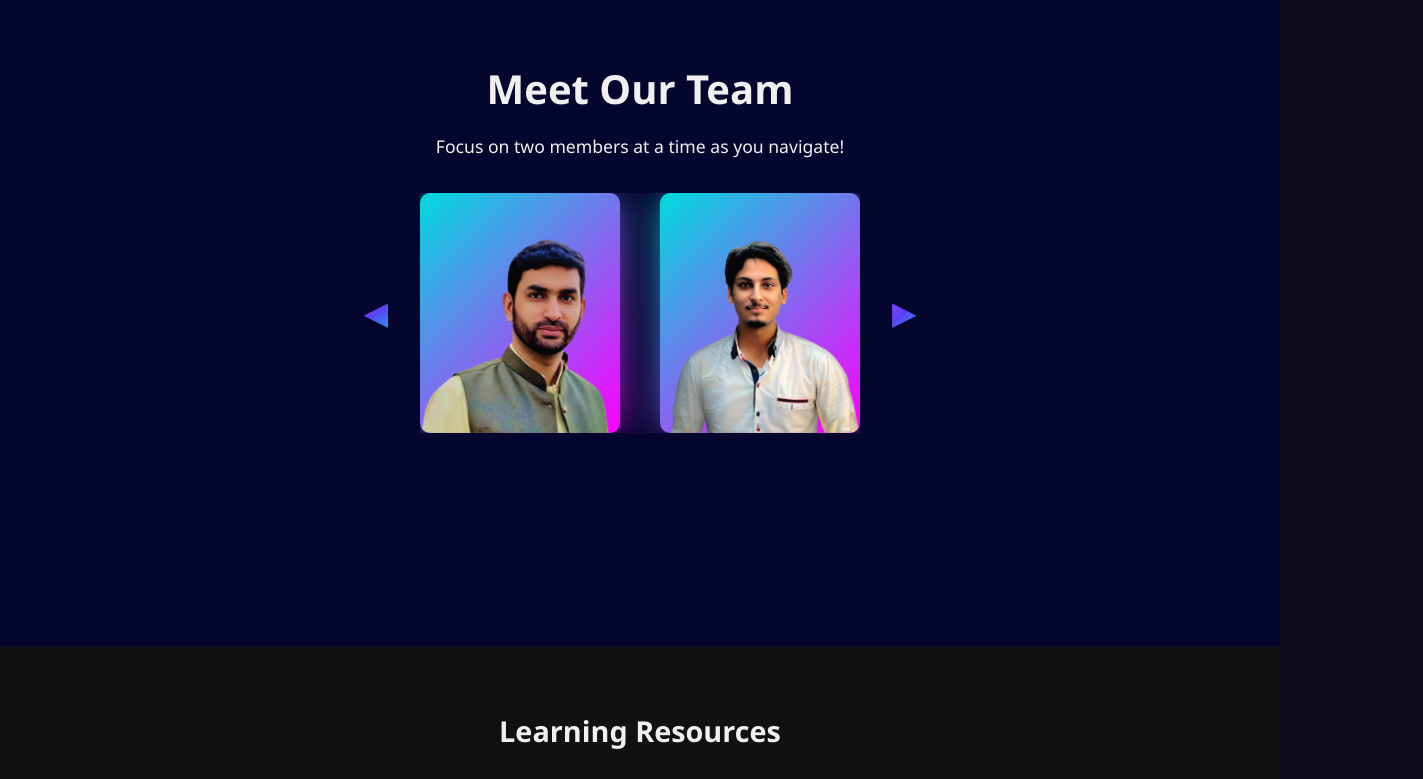
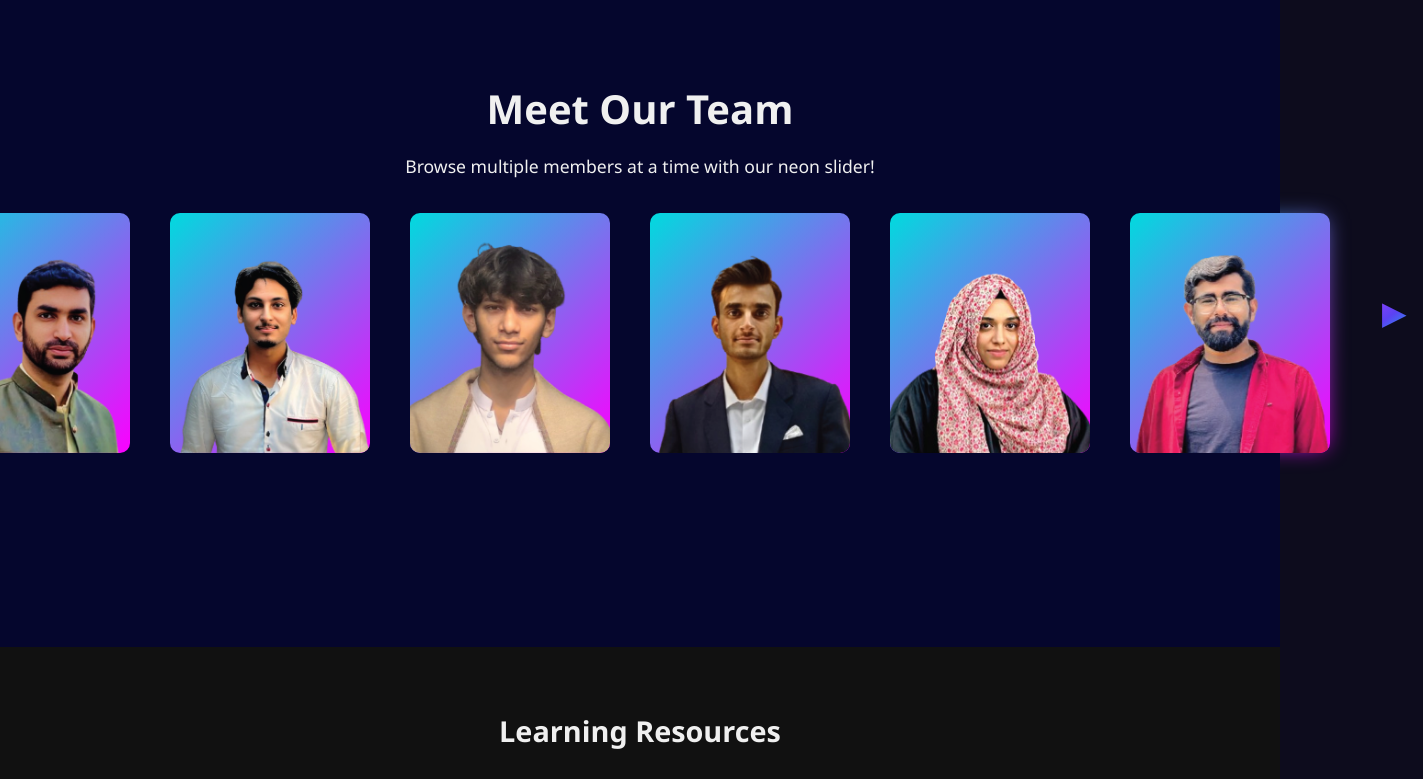
Before and after one commit to Hassan-Ali-Mehdi-3024/Superior-AI-Society, a plain HTML site: page index.html in a window 1280 px wide. Shown: the part 1600-2379 px from the top of the page, 1423 px wide, since content can reach past the window. Drawn offline with Linux system fonts and the light colour scheme.

Commit message:
Final Slider

```diff
--- a/index.html
+++ b/index.html
@@ -1,5 +1,6 @@
 <!DOCTYPE html>
 <html lang="en">
+
 <head>
   <meta charset="UTF-8" />
   <meta name="viewport" content="width=device-width, initial-scale=1.0" />
@@ -7,6 +8,7 @@
   <!-- Link to your CSS file -->
   <link rel="stylesheet" href="styles.css" />
 </head>
+
 <body class="dark-theme">
 
   <!--
@@ -126,18 +128,16 @@
 
     <section id="team" class="team-section">
       <h2>Meet Our Team</h2>
-      <p>Focus on two members at a time as you navigate!</p>
+      <p>Browse multiple members at a time with our neon slider!</p>
 
-      <!-- Carousel Container with Arrows -->
       <div class="carousel-wrapper">
         <!-- Left Arrow -->
         <button id="prevBtn" class="arrow neon-arrow">&#9664;</button>
 
-        <!-- Visible window (mask) for the slides -->
+        <!-- The "window" that shows multiple slides -->
         <div class="carousel-viewport">
-          <!-- The slides container (will move left/right via translateX) -->
+          <!-- Slides container that we'll translate in JS -->
           <div class="slides">
-
             <!-- Slide 1 -->
             <div class="slide" data-index="0">
               <div class="card-container">
@@ -227,8 +227,6 @@
                 </div>
               </div>
             </div>
-
-            <!-- Add more slides if you have more members -->
           </div><!-- .slides -->
         </div><!-- .carousel-viewport -->
 
@@ -236,7 +234,6 @@
         <button id="nextBtn" class="arrow neon-arrow">&#9654;</button>
       </div><!-- .carousel-wrapper -->
     </section>
-
 
     <!-- ---------- LEARNING SECTION ---------- -->
     <section id="learning" class="learning-section">
@@ -306,7 +303,7 @@
       <h2>Society Blog</h2>
       <p>
         Here you’ll find articles, news, and updates from our members.
-        <br/>
+        <br />
         <em>Interested in contributing?</em> Reach out to
         <a href="mailto:ai.society@superioruni.edu">ai.society@superioruni.edu</a>.
       </p>
@@ -337,67 +334,58 @@
   <script>
     document.getElementById('year').textContent = new Date().getFullYear();
   </script>
+<script>
+  // The container with all .slide elements
+  const slidesContainer = document.querySelector('.slides');
+  // Buttons
+  const prevBtn = document.getElementById('prevBtn');
+  const nextBtn = document.getElementById('nextBtn');
 
-<script>
-  // All .slide elements
-  const slides = document.querySelectorAll('.slide');
-  // We want two slides in the center at any time
-  let centerIndex = 0; // The first of the two center slides
+  // Each slide is effectively 220px wide: width:200 + margin-right:20 (or slides gap)
+  const slideWidth = 220;
 
-  // The container we translate horizontally
-  const slidesContainer = document.querySelector('.slides');
+  // ----- NEXT BUTTON -----
+  function showNext() {
+    slidesContainer.style.transition = 'transform 0.3s ease-in-out';
+    slidesContainer.style.transform = `translateX(-${slideWidth}px)`;
 
-  // The width (in px) of each .slide (including margin)
-  // Must match the CSS exactly for a perfect alignment
-  const slideWidth = 220; // We'll define 200px card + 20px margin/gap in CSS
-  // Alternatively, measure dynamically: e.g. slides[0].getBoundingClientRect().width
-
-  function updateSlides() {
-    const total = slides.length;
-
-    // The second center slide
-    const nextCenter = (centerIndex + 1) % total;
-
-    // 1. Highlight two center slides, scale them to 100%, others to 80%
-    slides.forEach((slide, i) => {
-      if (i === centerIndex || i === nextCenter) {
-        slide.style.transform = 'scale(1)';
-        slide.style.opacity = '1';
-        slide.style.zIndex = '2';
-      } else {
-        slide.style.transform = 'scale(0.8)';
-        slide.style.opacity = '0.8';
-        slide.style.zIndex = '1';
-      }
-    });
-
-    // 2. Move the .slides container so that the two center slides appear in the middle
-    // We'll shift by 'centerIndex * slideWidth'
-    // so the slide at centerIndex moves left.
-    // This puts [centerIndex, centerIndex+1] near center.
-    slidesContainer.style.transform = `translateX(${-centerIndex * slideWidth}px)`;
+    // After animation ends, reorder first slide to the end
+    slidesContainer.addEventListener('transitionend', handleNextTransition, { once: true });
   }
 
-  function showPrev() {
-    // Move backward by 1
-    centerIndex = (centerIndex - 1 + slides.length) % slides.length;
-    updateSlides();
+  function handleNextTransition() {
+    // Move the first .slide to the end
+    const firstSlide = slidesContainer.firstElementChild;
+    slidesContainer.appendChild(firstSlide);
+
+    // Instantly reset transform to 0 so there's no visible jump
+    slidesContainer.style.transition = 'none';
+    slidesContainer.style.transform = 'translateX(0)';
   }
 
-  function showNext() {
-    // Move forward by 1
-    centerIndex = (centerIndex + 1) % slides.length;
-    updateSlides();
+  // ----- PREV BUTTON -----
+  function showPrev() {
+    // Immediately move last .slide to the front
+    const lastSlide = slidesContainer.lastElementChild;
+    slidesContainer.insertBefore(lastSlide, slidesContainer.firstElementChild);
+
+    // Put the container at -220px (no transition)
+    slidesContainer.style.transition = 'none';
+    slidesContainer.style.transform = `translateX(-${slideWidth}px)`;
+
+    // Force a layout reflow so browser registers the new transform
+    void slidesContainer.offsetWidth;
+
+    // Animate from -220px back to 0
+    slidesContainer.style.transition = 'transform 0.3s ease-in-out';
+    slidesContainer.style.transform = 'translateX(0)';
   }
 
-  document.getElementById('prevBtn').addEventListener('click', showPrev);
-  document.getElementById('nextBtn').addEventListener('click', showNext);
-
-  // Initial display
-  updateSlides();
+  // Hook up the arrows
+  nextBtn.addEventListener('click', showNext);
+  prevBtn.addEventListener('click', showPrev);
 </script>
 
+</body>
 
-
-</body>
 </html>
--- a/styles.css
+++ b/styles.css
@@ -8,16 +8,21 @@
   padding: 0;
   box-sizing: border-box;
 }
+
 html {
   scroll-behavior: smooth;
 }
+
 body {
   font-family: "Poppins", "Segoe UI", Tahoma, Geneva, Verdana, sans-serif;
   transition: background-color 0.5s ease, color 0.5s ease;
-    background-color: #0d0c1d; /* Default dark background */
-    color: #f0f0f0;            /* Default light text */
+  background-color: #0d0c1d;
+  /* Default dark background */
+  color: #f0f0f0;
+  /* Default light text */
   min-height: 100vh;
 }
+
 /*
     =================================================
                   THEME TOGGLE
@@ -26,7 +31,8 @@ body {
 .theme-toggle-label {
   position: fixed;
   top: 1rem;
-    right: 8rem; /* Leaves space for the register button on the far right */
+  right: 8rem;
+  /* Leaves space for the register button on the far right */
   cursor: pointer;
   background: linear-gradient(45deg, #10c8ff, #845ef7);
   padding: 0.5rem 1rem;
@@ -35,9 +41,11 @@ body {
   z-index: 9999;
   transition: opacity 0.3s ease;
 }
+
 .theme-toggle-label:hover {
   opacity: 0.8;
 }
+
 .toggle-text {
   user-select: none;
 }
@@ -48,18 +56,23 @@ body {
     This is a pure CSS technique but won't "remember"
     the setting once you leave/refresh the page.
   */
-  #theme-toggle:checked ~ body {
-    background-color: #f6f6f6; /* Light background */
-    color: #2c2c2c;            /* Dark text */
+#theme-toggle:checked~body {
+  background-color: #f6f6f6;
+  /* Light background */
+  color: #2c2c2c;
+  /* Dark text */
 }
-  #theme-toggle:checked ~ body header,
-  #theme-toggle:checked ~ body footer {
+
+#theme-toggle:checked~body header,
+#theme-toggle:checked~body footer {
   background-color: #f0f0f0;
 }
-  #theme-toggle:checked ~ body .main-navbar {
+
+#theme-toggle:checked~body .main-navbar {
   background-color: rgba(255, 255, 255, 0.8);
 }
-  #theme-toggle:checked ~ body .cta-btn {
+
+#theme-toggle:checked~body .cta-btn {
   color: #fff;
   background: linear-gradient(45deg, #845ef7, #10c8ff);
 }
@@ -95,7 +108,8 @@ body {
 .register-popup-form {
   display: none;
   position: fixed;
-    top: 50%; left: 50%;
+  top: 50%;
+  left: 50%;
   transform: translate(-50%, -50%);
   background: #222;
   padding: 2rem;
@@ -106,10 +120,11 @@ body {
 }
 
 /* If #register-popup is checked, show the overlay and form */
-  #register-popup:checked ~ .register-popup-overlay {
+#register-popup:checked~.register-popup-overlay {
   display: block;
 }
-  #register-popup:checked ~ .register-popup-form {
+
+#register-popup:checked~.register-popup-form {
   display: block;
 }
 
@@ -123,6 +138,7 @@ body {
   color: #fff;
   text-decoration: none;
 }
+
 .close-register-popup:hover {
   opacity: 0.8;
 }
@@ -133,14 +149,17 @@ body {
   flex-direction: column;
   gap: 1rem;
 }
+
 .register-popup-form form label {
   font-weight: 600;
 }
+
 .register-popup-form form input {
   padding: 0.5rem;
   border: 1px solid #ccc;
   border-radius: 4px;
 }
+
 .register-popup-form form button {
   background: linear-gradient(45deg, #10c8ff, #845ef7);
   color: #fff;
@@ -149,6 +168,7 @@ body {
   border-radius: 4px;
   cursor: pointer;
 }
+
 .register-popup-form form button:hover {
   background: linear-gradient(45deg, #845ef7, #10c8ff);
 }
@@ -162,10 +182,11 @@ header {
   position: sticky;
   top: 0;
   z-index: 999;
-  background: url('home-bg.jpg') center/cover no-repeat fixed; /* Same background as hero section */
+  background: linear-gradient(144deg, rgba(10, 10, 50, 0.8), rgba(20, 20, 60, 0.8) 50%, rgba(30, 30, 70, 0.8));
   backdrop-filter: blur(10px);
-  box-shadow: 0 4px 6px rgba(0, 0, 0, 0.1);
+  box-shadow: 0 4px 6px rgba(0, 0, 0, 0.2);
 }
+
 .main-navbar {
   display: flex;
   align-items: center;
@@ -174,7 +195,8 @@ header {
 }
 
 .nav-logo img {
-  height: 50px; /* Adjust logo size */
+  height: 50px;
+  /* Adjust logo size */
 }
 
 .nav-links {
@@ -182,7 +204,8 @@ header {
   display: flex;
   align-items: center;
   gap: 1.5rem;
-  margin: 0 auto; /* Center the nav items */
+  margin: 0 auto;
+  /* Center the nav items */
 }
 
 .nav-links a {
@@ -218,11 +241,15 @@ header {
   .main-navbar {
     padding: 0.75rem 1.5rem;
   }
+
   .nav-logo img {
-    height: 40px; /* Adjust logo size for smaller screens */
+    height: 40px;
+    /* Adjust logo size for smaller screens */
   }
+
   .nav-links {
-    display: none; /* For a simple approach, hide links on smaller screens (expand later with a hamburger menu) */
+    display: none;
+    /* For a simple approach, hide links on smaller screens (expand later with a hamburger menu) */
   }
 }
 
@@ -230,10 +257,13 @@ header {
   .main-navbar {
     padding: 0.5rem 1rem;
   }
+
   .nav-logo img {
-    height: 40px; /* Adjust logo size for even smaller screens */
+    height: 40px;
+    /* Adjust logo size for even smaller screens */
   }
 }
+
 /*
   =================================================
           HOME SECTION
@@ -261,6 +291,7 @@ header {
     min-height: 50vh;
   }
 }
+
 .home-content {
   max-width: 50%;
   padding: 1rem;
@@ -269,10 +300,12 @@ header {
   flex-direction: column;
   align-items: center;
 }
+
 .home-content h1 {
   font-size: 2rem;
   margin-bottom: 0.8rem;
 }
+
 .home-content hr {
   height: 3px;
   width: 20%;
@@ -281,15 +314,18 @@ header {
   box-shadow: 0 0 10px #845ef7, 0 0 20px #845ef7, 0 0 30px #845ef7;
   margin: 0.5rem auto 1rem auto;
 }
+
 .home-content p {
   font-size: 1.1rem;
   max-width: 600px;
   margin: 1.5rem auto 1.7rem auto;
   line-height: 1.5rem;
 }
-.home-content button{
+
+.home-content button {
   font-family: poppins;
 }
+
 .cta-btn {
   position: relative;
   width: 120px;
@@ -307,6 +343,7 @@ header {
   cursor: pointer;
   text-decoration: none;
 }
+
 .cta-btn::before {
   content: '';
   position: absolute;
@@ -322,6 +359,7 @@ header {
   pointer-events: none;
   transition: all 0.6s cubic-bezier(0.175, 0.885, 0.32, 1.275);
 }
+
 .cta-btn::after {
   content: "";
   z-index: -1;
@@ -331,12 +369,15 @@ header {
   transform: translate3d(0, 0, 0) scale(0.95);
   filter: blur(20px);
 }
+
 .cta-btn:hover::after {
   filter: blur(30px);
 }
+
 .cta-btn:hover::before {
   transform: rotate(-180deg);
 }
+
 .cta-btn:active::before {
   scale: 0.7;
 }
@@ -346,12 +387,14 @@ header {
     flex-direction: column;
     padding: 1rem;
   }
+
   .home-content {
     max-width: 100%;
     padding: 1rem;
     margin: 0 auto;
   }
 }
+
 /*
     =================================================
                   ABOUT SECTION
@@ -427,9 +470,7 @@ header {
   line-height: 1.5;
 }
 
-/* =============================
-   TEAM SECTION CAROUSEL
-   ============================= */
+/* TEAM SECTION SINGLE-ITEM SLIDER */
 .team-section {
   width: 100%;
   min-height: 100vh;
@@ -454,7 +495,7 @@ header {
   font-size: 1.1rem;
 }
 
-  /* The container for the entire slider (arrows + viewport) */
+/* WRAPPER for the entire slider (arrows + viewport) */
 .carousel-wrapper {
   display: flex;
   align-items: center;
@@ -463,26 +504,25 @@ header {
   position: relative;
 }
 
-  /* The visible window that hides overflowing slides */
-  .carousel-viewport {
-    width: 440px; /* Enough to show two slides at once (2 * 220px) */
-    overflow: hidden;
+/* Only enough width for a single slide in view */
+.carousel-viewport.multi-slides {
+  width: 660px; /* For 3 slides at once: each slide is ~220px wide (200 + 20 gap) */
+  margin: 0 auto; /* centers horizontally if desired */
 }
 
 /* The container for all slides in a row */
 .slides {
   display: flex;
-    gap: 20px; /* This gap is part of the total width each slide occupies */
-    transition: transform 0.6s ease;
+  gap: 20px;
+  transition: transform 0.5s ease-in-out;
 }
 
-  /* Each .slide is a single card 'slot' */
+/* Each .slide is one card's slot */
 .slide {
-    transition: transform 0.6s ease, opacity 0.6s ease;
-    transform-origin: center center;
-    width: 200px; /* Card width */
-    margin-right: 20px; /* Part of the total 220px per slide */
-    /* The last slide won't necessarily need the margin, but it's simpler to keep it consistent */
+  width: 200px;
+  height: 200px;
+  margin-right: 20px;
+  /* combined with .slides gap for consistency */
 }
 
 /* Arrows */
@@ -507,18 +547,15 @@ header {
 
 .neon-arrow:hover {
   color: #fff;
-    text-shadow: 0 0 10px rgba(151,65,252,0.8);
+  text-shadow: 0 0 10px rgba(151, 65, 252, 0.8);
 }
 
-  /* ========== Card Styles ========== */
-
-  /* Container that holds the card + neon glow effect */
+/* ====== Card Styling ====== */
 .card-container {
   width: 200px;
   height: 240px;
   position: relative;
   border-radius: 10px;
-    perspective: 1000px; /* For possible 3D transformations */
 }
 
 .card-container::before {
@@ -528,10 +565,9 @@ header {
   inset: 0;
   background: linear-gradient(-45deg, #fc00ff 0%, #00dbde 100%);
   transform: translate3d(0, 0, 0) scale(0.95);
-    filter: blur(20px);
+  filter: blur(12px);
 }
 
-  /* Actual card box */
 .card {
   width: 100%;
   height: 100%;
@@ -540,7 +576,7 @@ header {
   position: relative;
 }
 
-  /* Image area for each card */
+/* Image area */
 .card .img-content {
   width: 100%;
   height: 100%;
@@ -555,6 +591,8 @@ header {
   width: 100%;
   height: 100%;
   object-fit: cover;
+  box-shadow: none;
+  filter: none;
 }
 
 /* Text overlay on hover */
@@ -584,7 +622,7 @@ header {
   font-weight: 700;
 }
 
-  /* Reveal text overlay on hover */
+/* Hover effect to reveal text overlay */
 .card:hover .content {
   opacity: 1;
   transform: translateY(0);
@@ -596,6 +634,7 @@ header {
   filter: blur(7px);
 }
 
+
 /*
     =================================================
                   LEARNING SECTION
@@ -605,35 +644,43 @@ header {
   padding: 4rem 1rem;
   background: #111;
 }
+
 .learning-section h2 {
   text-align: center;
   margin-bottom: 2rem;
   font-size: 1.8rem;
 }
+
 .learning-grid {
   display: grid;
   grid-template-columns: repeat(auto-fill, minmax(200px, 1fr));
   gap: 1rem;
 }
+
 .learning-block {
   background: rgba(255, 255, 255, 0.06);
   border-radius: 8px;
   padding: 1rem;
 }
+
 .learning-block h3 {
   margin-bottom: 0.5rem;
 }
+
 .learning-block ul {
   list-style: none;
   padding-left: 0;
 }
+
 .learning-block li {
   margin: 0.5rem 0;
 }
+
 .learning-block a {
   color: #10c8ff;
   text-decoration: none;
 }
+
 .learning-block a:hover {
   text-decoration: underline;
 }
@@ -646,17 +693,20 @@ header {
 .projects-section {
   padding: 4rem 1rem;
 }
+
 .projects-section h2 {
   text-align: center;
   margin-bottom: 2rem;
   font-size: 1.8rem;
 }
+
 .project-gallery {
   display: flex;
   flex-wrap: wrap;
   gap: 1.5rem;
   justify-content: center;
 }
+
 .project-card {
   background: rgba(255, 255, 255, 0.05);
   border-radius: 8px;
@@ -664,17 +714,21 @@ header {
   flex: 1 1 200px;
   max-width: 300px;
 }
+
 .project-card h3 {
   margin-bottom: 0.5rem;
 }
+
 .project-card p {
   margin-bottom: 1rem;
 }
+
 .project-card .project-link {
   color: #10c8ff;
   text-decoration: none;
   font-weight: 600;
 }
+
 .project-card .project-link:hover {
   text-decoration: underline;
 }
@@ -688,27 +742,33 @@ header {
   padding: 4rem 1rem;
   background: #111;
 }
+
 .blog-section h2 {
   text-align: center;
   margin-bottom: 2rem;
   font-size: 1.8rem;
 }
+
 .blog-list {
   max-width: 800px;
   margin: 0 auto;
 }
+
 .blog-post {
   background: rgba(255, 255, 255, 0.06);
   padding: 1rem;
   margin-bottom: 1rem;
   border-radius: 8px;
 }
+
 .blog-post h3 {
   margin-bottom: 0.5rem;
 }
+
 .blog-post p {
   margin-bottom: 1rem;
 }
+
 .blog-post a {
   color: #10c8ff;
 }
@@ -723,6 +783,7 @@ header {
   background: #000;
   padding: 1rem;
 }
+
 footer p {
   font-size: 0.9rem;
 }
@@ -734,11 +795,14 @@ header {
   */
 @media (max-width: 768px) {
   .nav-links {
-      display: none; /* For a simple approach, hide links on smaller screens (expand later with a hamburger menu) */
+    display: none;
+    /* For a simple approach, hide links on smaller screens (expand later with a hamburger menu) */
   }
+
   .home-content h1 {
     font-size: 1.5rem;
   }
+
   .hero-banner h2 {
     font-size: 1.4rem;
   }
@@ -809,6 +873,7 @@ header {
     height: 35px;
     padding: 10px;
   }
+
   .button::before {
     width: 108px;
     height: 43px;
```
Lines whose indentation alone changed are shown as unchanged.
